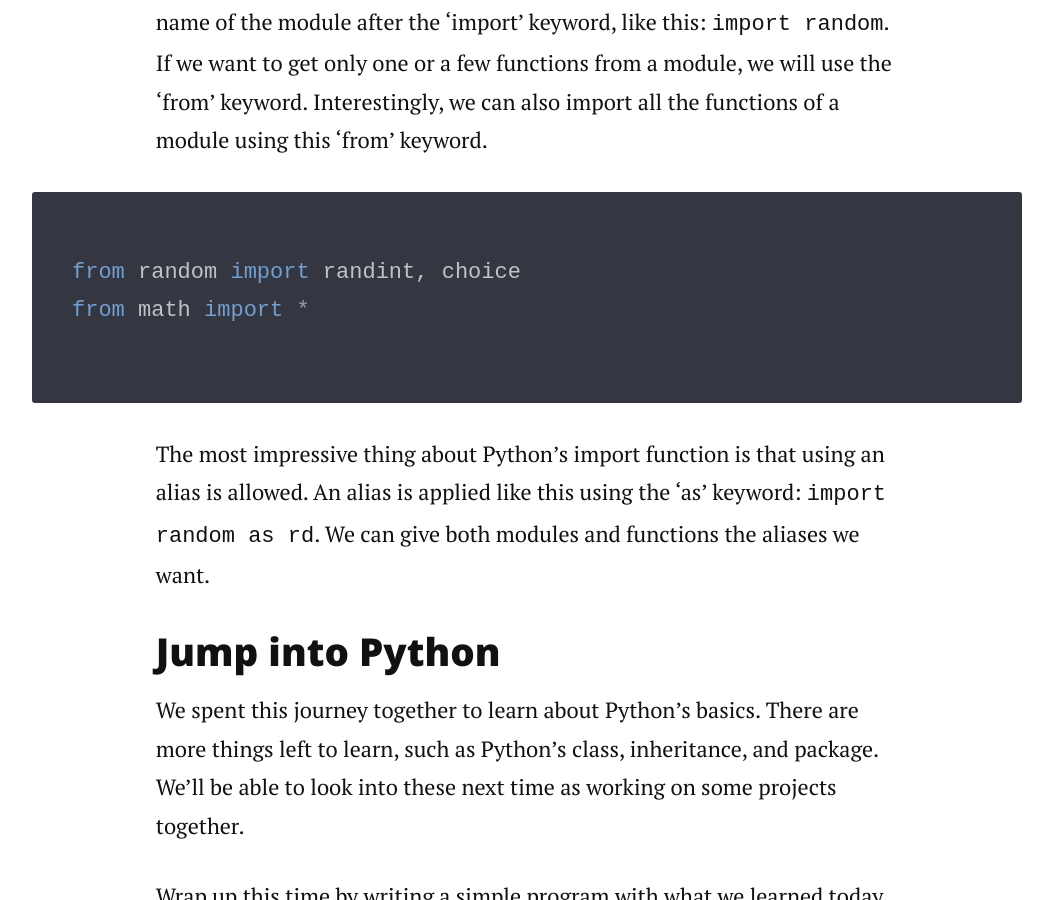
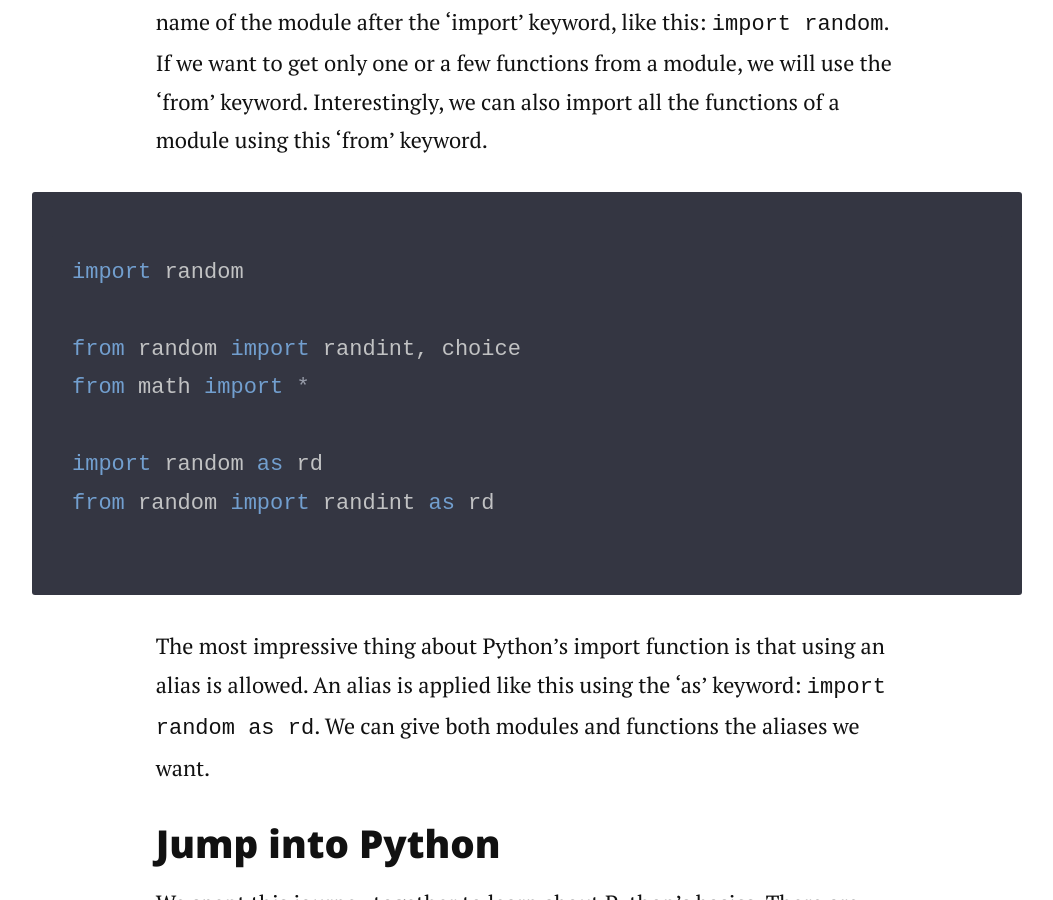
Before and after one commit to Eunji-Elly-Lee/eunji-elly-lee.github.io, a Jekyll site: the page built from _posts/2022-02-18-python-basics.markdown, in a window 1280 px wide and 900 px high, scrolled down 14297 px. Shown: the whole window, without its empty margins (113-1166 px from the left). Built offline with Jekyll 4.4.1, drawn with Linux system fonts in a browser that asks for light colours; nearby versions of some CDN libraries; comment, search, counter and statistics services are not loaded.

Commit message:
Update Python Basics post

````diff
--- a/_posts/2022-02-18-python-basics.markdown
+++ b/_posts/2022-02-18-python-basics.markdown
@@ -228,8 +228,13 @@ Python's import is similar to Java's, but there is a kind of difference. The sim
 When importing the entire function of a module, we can simply write the name of the module after the 'import' keyword, like this: `import random`. If we want to get only one or a few functions from a module, we will use the 'from' keyword. Interestingly, we can also import all the functions of a module using this 'from' keyword.
 
 ```python
+import random
+
 from random import randint, choice
 from math import *
+
+import random as rd
+from random import randint as rd
 ```
 
 The most impressive thing about Python's import function is that using an alias is allowed. An alias is applied like this using the 'as' keyword: `import random as rd`. We can give both modules and functions the aliases we want.
````
